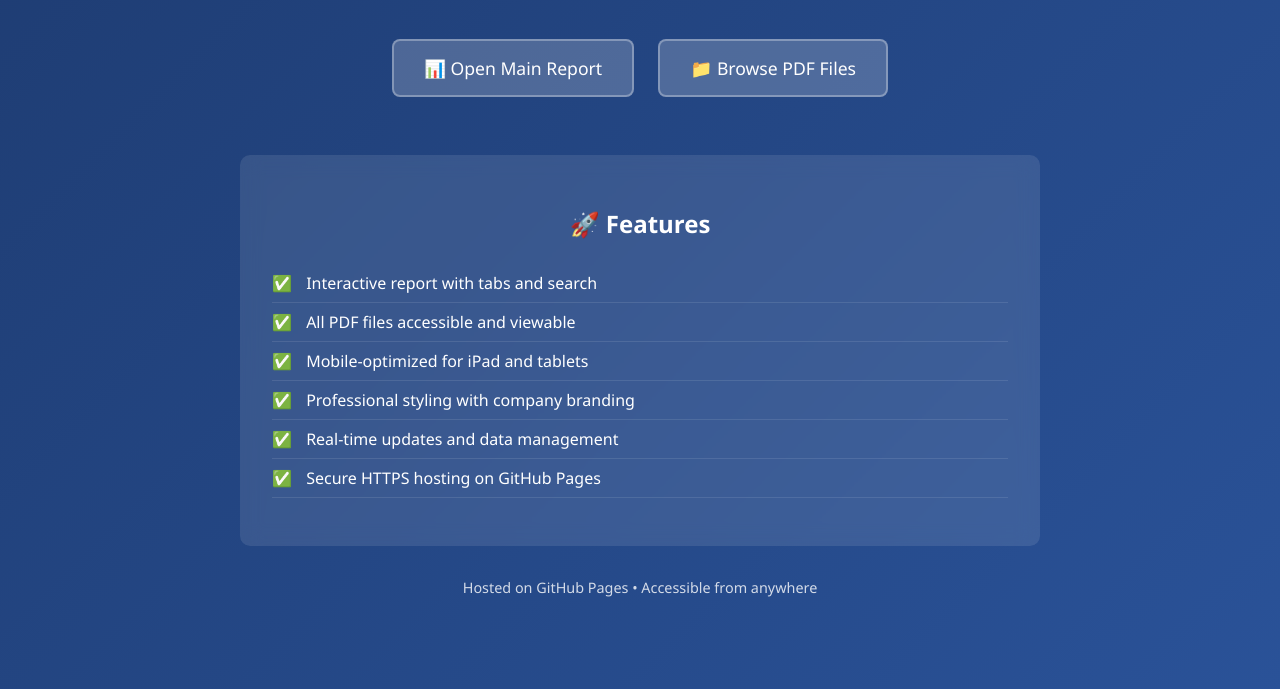
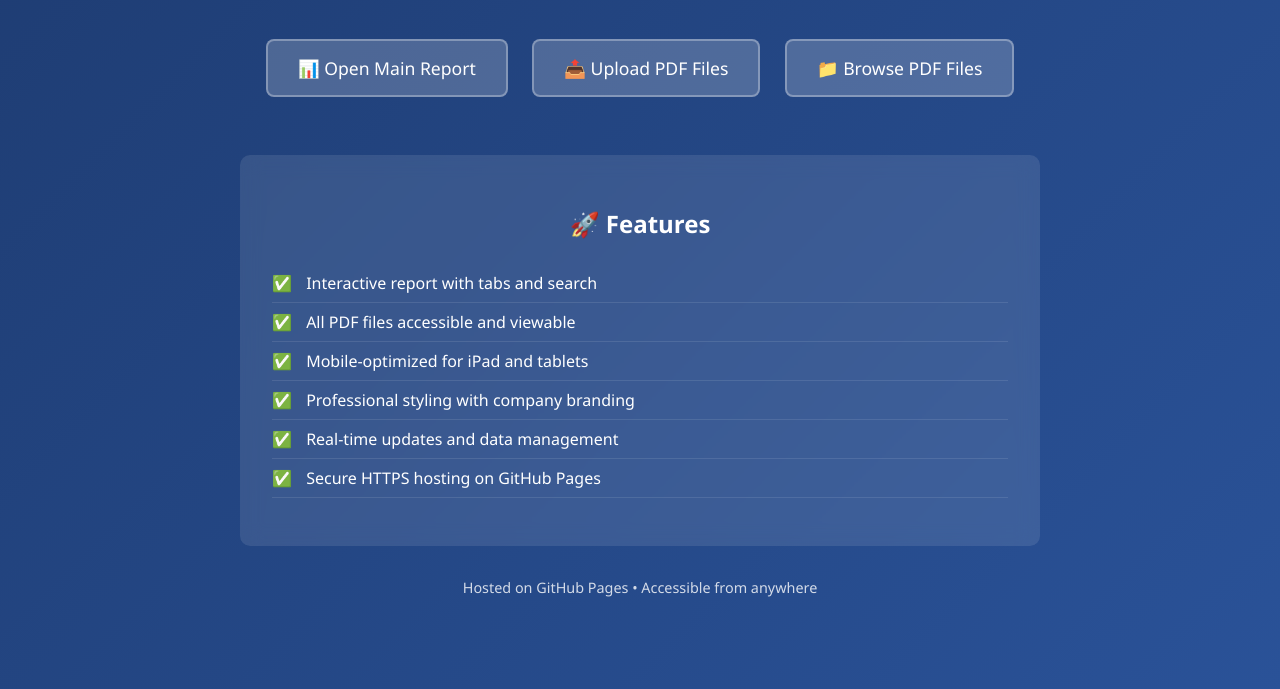
Before and after one commit to mchunNanBigIsland/submittal-register, a plain HTML site: page index.html in a window 1280 px wide. Shown: the part 151-840 px from the top of the page. Drawn offline with Linux system fonts and the light colour scheme.

Commit message:
Update index.html

```diff
--- a/index.html
+++ b/index.html
@@ -80,6 +80,10 @@
             📊 Open Main Report
         </a>
 
+        <a href="upload.html" class="button">
+            📤 Upload PDF Files
+        </a>
+
         <a href="PDFs/" class="button">
             📁 Browse PDF Files
         </a>
```
